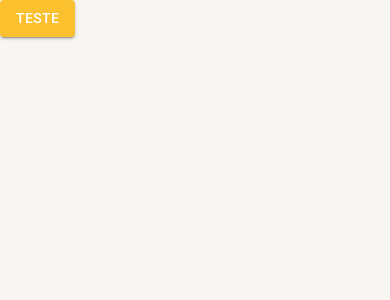
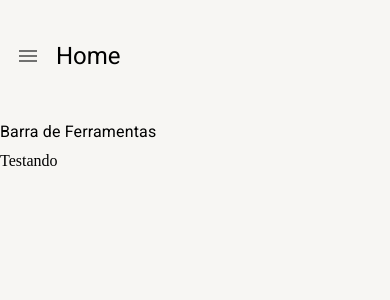
Before and after one commit to lucasgomesmatos/react-ts, a React (Vite) app: page /pagina-inicial in a window 390 px wide. Shown: the top 300 px of the page. Built offline with nearby package versions, Linux system fonts and the light colour scheme.

Commit message:
layout base and menu mobile

```diff
--- /dev/null
+++ b/src/pages/dashboard/Dashboard.tsx
@@ -0,0 +1,5 @@
+import { LayoutBaseDePagina } from '../../shared/layouts';
+
+export const Dashboard: React.FC = () => {
+  return <LayoutBaseDePagina titulo="Home">Testando</LayoutBaseDePagina>;
+};
--- a/src/pages/index.ts
+++ b/src/pages/index.ts
@@ -1 +1 @@
-export { };
+export * from './dashboard/Dashboard';
--- a/src/routes/index.tsx
+++ b/src/routes/index.tsx
@@ -1,11 +1,11 @@
 import { Button } from '@mui/material';
 import { useEffect } from 'react';
 import { Routes, Route, Navigate } from 'react-router-dom';
+import { Dashboard } from '../pages';
 import { useAppThemeContext, useDrawerContext } from '../shared/contexts';
 
 export const AppRoutes = () => {
-  const { toggleTheme } = useAppThemeContext();
-  const { toggleDrawerOpen, setDrawerOptions } = useDrawerContext();
+  const { setDrawerOptions } = useDrawerContext();
 
   useEffect(() => {
     setDrawerOptions([
@@ -19,18 +19,7 @@
 
   return (
     <Routes>
-      <Route
-        path="/pagina-inicial"
-        element={
-          <Button
-            variant="contained"
-            color="primary"
-            onClick={toggleDrawerOpen}
-          >
-            teste
-          </Button>
-        }
-      />
+      <Route path="/pagina-inicial" element={<Dashboard />} />
       <Route path="*" element={<Navigate to="/pagina-inicial" />} />
     </Routes>
   );
--- /dev/null
+++ b/src/shared/layouts/LayoutBaseDePagina.tsx
@@ -0,0 +1,53 @@
+import {
+  Icon,
+  IconButton,
+  Typography,
+  useMediaQuery,
+  useTheme,
+} from '@mui/material';
+import { Box } from '@mui/system';
+import React from 'react';
+import { useDrawerContext } from '../contexts';
+
+interface ILayoutBaseDePaginaProps {
+  children: React.ReactNode;
+  titulo: string;
+}
+
+export const LayoutBaseDePagina: React.FC<ILayoutBaseDePaginaProps> = ({
+  children,
+  titulo,
+}) => {
+  const theme = useTheme();
+  const smDown = useMediaQuery(theme.breakpoints.down('sm'));
+
+  const { toggleDrawerOpen } = useDrawerContext();
+
+  return (
+    <Box
+      sx={{ height: '100%', display: 'flex', flexDirection: 'column', gap: 1 }}
+    >
+      <Box
+        sx={{
+          padding: 1,
+          height: theme.spacing(12),
+          display: 'flex',
+          alignItems: 'center',
+          gap: 1,
+        }}
+      >
+        {smDown && (
+          <IconButton onClick={toggleDrawerOpen}>
+            <Icon>menu</Icon>
+          </IconButton>
+        )}
+
+        <Typography variant="h5">{titulo}</Typography>
+      </Box>
+      <Box>
+        <Typography>Barra de Ferramentas</Typography>
+      </Box>
+      <Box>{children}</Box>
+    </Box>
+  );
+};
--- a/src/shared/layouts/index.ts
+++ b/src/shared/layouts/index.ts
@@ -1 +1 @@
-export {};
+export * from './LayoutBaseDePagina';
```
